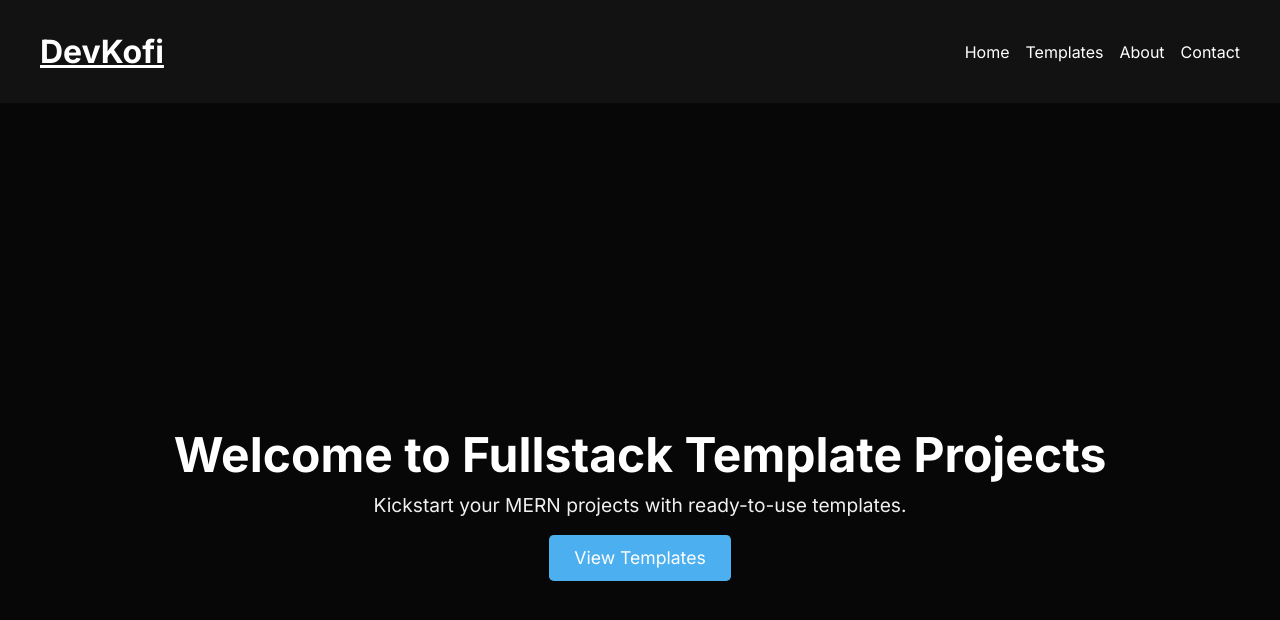
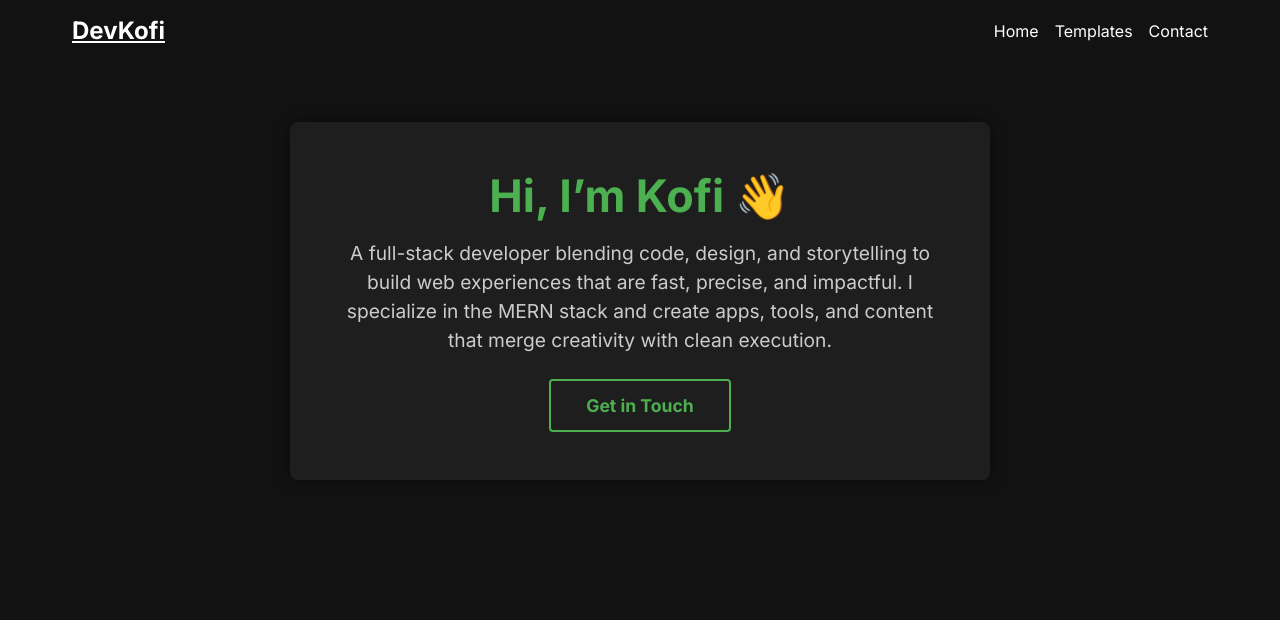
Before and after one commit to kofiarhin/devkofi, a React (Vite) app in the folder client/: page / in a window 1280 px wide. Shown: the top 620 px of the page. Built offline with nearby package versions, Linux system fonts and the light colour scheme.

Commit message:
cleaned up layout and added a contact page

```diff
--- a/client/package.json
+++ b/client/package.json
@@ -13,6 +13,7 @@
     "@tanstack/react-query": "^5.81.5",
     "react": "^19.1.0",
     "react-dom": "^19.1.0",
+    "react-icons": "^5.5.0",
     "react-router-dom": "^7.6.3"
   },
   "devDependencies": {
--- a/client/src/App.jsx
+++ b/client/src/App.jsx
@@ -2,6 +2,7 @@ import { BrowserRouter as Router, Routes, Route } from "react-router-dom";
 import Home from "./Pages/Home/Home";
 import Templates from "./Pages/Templates/Templates";
 import Header from "./components/Header/Header";
+import Contact from "./Pages/contact/contact";
 const App = () => {
   return (
     <div>
@@ -10,6 +11,7 @@ const App = () => {
         <Routes>
           <Route path="/" element={<Home />} />
           <Route path="/templates" element={<Templates />} />
+          <Route path="/contact" element={<Contact />} />
         </Routes>
       </Router>
     </div>
--- a/client/src/Pages/Home/Home.jsx
+++ b/client/src/Pages/Home/Home.jsx
@@ -1,7 +1,7 @@
 import Landing from "../../components/Landing/Landing";
 const Home = () => {
   return (
-    <div>
+    <div className="container">
       <Landing />
     </div>
   );
--- /dev/null
+++ b/client/src/Pages/contact/contact.jsx
@@ -0,0 +1,51 @@
+import { Link } from "react-router-dom";
+import "./contact.styles.scss";
+
+const Contact = () => {
+  return (
+    <section className="contact">
+      <div className="overlay">
+        <div className="text">
+          <h1>Let’s Work Together</h1>
+          <p>
+            Got a project, an idea, or just want to say hello? Fill out the form
+            below and I’ll get back to you as soon as possible.
+          </p>
+          <form className="form">
+            <div className="form-group">
+              <label htmlFor="name">Name</label>
+              <input type="text" id="name" placeholder="Your Name" required />
+            </div>
+            <div className="form-group">
+              <label htmlFor="email">Email</label>
+              <input
+                type="email"
+                id="email"
+                placeholder="you@example.com"
+                required
+              />
+            </div>
+            <div className="form-group">
+              <label htmlFor="message">Message</label>
+              <textarea
+                id="message"
+                placeholder="Your message"
+                required
+              ></textarea>
+            </div>
+            <button type="submit" className="primary-btn">
+              Send Message
+            </button>
+          </form>
+          <div className="actions">
+            <Link to="/" className="secondary-btn">
+              Back to Home
+            </Link>
+          </div>
+        </div>
+      </div>
+    </section>
+  );
+};
+
+export default Contact;
--- /dev/null
+++ b/client/src/Pages/contact/contact.styles.scss
@@ -0,0 +1,171 @@
+.contact {
+  min-height: 100vh;
+  background-color: #121212; // Dark background
+  display: flex;
+  align-items: center;
+  justify-content: center;
+  padding: 1.5rem;
+}
+
+.overlay {
+  background-color: #1e1e1e;
+  width: 100%;
+  max-width: 500px;
+  padding: 1.5rem;
+  border-radius: 8px;
+  box-shadow: 0 0 15px rgba(0, 0, 0, 0.4);
+}
+
+.text {
+  text-align: center;
+
+  h1 {
+    color: #4caf50; // Bright Green headline
+    margin-bottom: 1rem;
+    font-size: 1.8rem;
+    line-height: 1.2;
+  }
+
+  p {
+    color: #ccc;
+    margin-bottom: 1.5rem;
+    font-size: 1rem;
+    line-height: 1.5;
+  }
+}
+
+.form {
+  .form-group {
+    margin-bottom: 1rem;
+    text-align: left;
+
+    label {
+      display: block;
+      margin-bottom: 0.5rem;
+      color: #ffeb3b; // Sunny Yellow labels
+      font-size: 0.9rem;
+    }
+
+    input,
+    textarea {
+      width: 100%;
+      padding: 0.75rem;
+      border: 1px solid #333;
+      border-radius: 4px;
+      background: #2a2a2a;
+      color: #fff;
+      font-size: 1rem;
+      transition: border-color 0.3s ease;
+
+      &:focus {
+        border-color: #2196f3; // Vibrant Blue focus
+        outline: none;
+      }
+    }
+
+    textarea {
+      min-height: 120px;
+      resize: vertical;
+    }
+  }
+
+  .primary-btn {
+    display: inline-block;
+    background-color: #4caf50; // Bright Green button
+    color: #fff;
+    padding: 0.75rem 1.5rem;
+    border: none;
+    border-radius: 4px;
+    cursor: pointer;
+    font-weight: 600;
+    font-size: 1rem;
+    transition: background 0.3s ease;
+
+    &:hover {
+      background-color: #388e3c;
+    }
+  }
+}
+
+.actions {
+  margin-top: 1.5rem;
+
+  .secondary-btn {
+    display: inline-block;
+    background-color: transparent;
+    color: #4caf50;
+    border: 2px solid #4caf50;
+    padding: 0.6rem 1.2rem;
+    border-radius: 4px;
+    font-weight: 600;
+    text-decoration: none;
+    transition: all 0.3s ease;
+
+    &:hover {
+      background-color: #4caf50;
+      color: #fff;
+    }
+  }
+}
+
+/* 📱 Tablet (min-width: 600px) */
+@media (min-width: 600px) {
+  .overlay {
+    padding: 2rem;
+  }
+
+  .text h1 {
+    font-size: 2.2rem;
+  }
+
+  .text p {
+    font-size: 1.1rem;
+  }
+
+  .form .form-group input,
+  .form .form-group textarea {
+    font-size: 1.05rem;
+  }
+
+  .form .primary-btn {
+    font-size: 1.05rem;
+    padding: 0.85rem 2rem;
+  }
+
+  .actions .secondary-btn {
+    padding: 0.75rem 1.5rem;
+    font-size: 1.05rem;
+  }
+}
+
+/* 💻 Desktop (min-width: 1024px) */
+@media (min-width: 1024px) {
+  .overlay {
+    max-width: 700px;
+    padding: 3rem;
+  }
+
+  .text h1 {
+    font-size: 2.8rem;
+  }
+
+  .text p {
+    font-size: 1.2rem;
+  }
+
+  .form .form-group input,
+  .form .form-group textarea {
+    font-size: 1.1rem;
+    padding: 1rem;
+  }
+
+  .form .primary-btn {
+    font-size: 1.1rem;
+    padding: 1rem 2.5rem;
+  }
+
+  .actions .secondary-btn {
+    font-size: 1.1rem;
+    padding: 0.9rem 2.2rem;
+  }
+}
--- a/client/src/components/Header/Header.jsx
+++ b/client/src/components/Header/Header.jsx
@@ -1,43 +1,21 @@
-import React, { useState } from "react";
 import { Link } from "react-router-dom";
+import { FaBars } from "react-icons/fa";
 import "./header.styles.scss";
-
 const Header = () => {
-  const [menuOpen, setMenuOpen] = useState(false);
-
-  const toggleMenu = () => setMenuOpen(!menuOpen);
-  const closeMenu = () => setMenuOpen(false);
-
   return (
     <header className="header">
       <div className="container">
-        <h1 className="logo">
-          <Link to="/" onClick={closeMenu}>
-            DevKofi
-          </Link>
-        </h1>
+        <Link to="/" className="logo">
+          <h2>DevKofi</h2>
+        </Link>
+        <div className="menu">
+          <FaBars />
+        </div>
 
-        <button
-          className="menu-toggle"
-          onClick={toggleMenu}
-          aria-label="Toggle navigation menu"
-        >
-          ☰
-        </button>
-
-        <nav className={`nav ${menuOpen ? "open" : ""}`}>
-          <Link to="/" className="nav-link" onClick={closeMenu}>
-            Home
-          </Link>
-          <Link to="/templates" className="nav-link" onClick={closeMenu}>
-            Templates
-          </Link>
-          <Link to="/about" className="nav-link" onClick={closeMenu}>
-            About
-          </Link>
-          <Link to="/contact" className="nav-link" onClick={closeMenu}>
-            Contact
-          </Link>
+        <nav>
+          <Link to="/">Home</Link>
+          <Link to="/templates">Templates</Link>
+          <Link to="/contact">Contact</Link>
         </nav>
       </div>
     </header>
--- a/client/src/components/Header/header.styles.scss
+++ b/client/src/components/Header/header.styles.scss
@@ -1,22 +1,21 @@
 .header {
-  padding: 0rem 2rem;
+  color: white;
+  padding: 1rem 0rem;
+  a {
+    color: white;
+  }
+
   .container {
     display: flex;
-    color: white;
+    align-items: center;
     justify-content: space-between;
-    padding: 2rem 0rem;
-    align-items: center;
-    a {
-      color: white;
-    }
-    .menu-toggle {
+    .menu {
       display: none;
     }
-
     nav a {
       display: inline-block;
+      margin-left: 1rem;
       text-decoration: none;
-      margin-left: 1rem;
     }
   }
 }
--- a/client/src/components/Landing/Landing.jsx
+++ b/client/src/components/Landing/Landing.jsx
@@ -6,11 +6,16 @@ const Landing = () => {
     <section className="landing">
       <div className="overlay">
         <div className="text">
-          <h1>Welcome to Fullstack Template Projects</h1>
-          <p>Kickstart your MERN projects with ready-to-use templates.</p>
+          <h1>Hi, I’m Kofi 👋</h1>
+          <p>
+            A full-stack developer blending code, design, and storytelling to
+            build web experiences that are fast, precise, and impactful. I
+            specialize in the MERN stack and create apps, tools, and content
+            that merge creativity with clean execution.
+          </p>
           <div className="actions">
-            <Link to="/templates" className="primary-btn">
-              View Templates
+            <Link to="/contact" className="secondary-btn">
+              Get in Touch
             </Link>
           </div>
         </div>
--- a/client/src/components/Landing/landing.styles.scss
+++ b/client/src/components/Landing/landing.styles.scss
@@ -1,104 +1,21 @@
 .landing {
-  position: relative;
-  height: 100vh;
-  display: flex;
-  align-items: center;
-  justify-content: center;
-  color: #ffffff;
-}
-
-.overlay {
-  background-color: rgba(0, 0, 0, 0.6);
-  width: 100%;
-  height: 100%;
-  display: flex;
-  align-items: center;
-  justify-content: center;
-  padding: 1rem; // less padding for mobile
-}
-
-.text {
-  text-align: center;
-}
-
-.text h1 {
-  font-size: 2rem;
-  font-weight: 600;
-  margin-bottom: 0.5rem; // tighter spacing
-}
-
-.text p {
-  font-size: 1rem;
-  margin-bottom: 1rem; // reduced gap
-  line-height: 1.4;
-  color: #f0f0f0;
-}
-
-.actions {
-  display: flex;
-  gap: 0.5rem; // compact button spacing
-  justify-content: center;
-  flex-wrap: wrap;
-}
-
-.primary-btn {
-  background-color: #4cafef;
-  color: #ffffff;
-  padding: 0.5rem 1rem; // smaller buttons
-  border-radius: 0.3rem;
-  text-decoration: none;
-  font-size: 0.9rem;
-  transition: background-color 0.3s ease;
-
-  &:hover {
-    background-color: #2196f3;
+  color: white;
+  min-height: 60vh;
+  display: grid;
+  place-content: center;
+  h1 {
+    font-size: 1.5rem;
+    margin-bottom: 0.8rem;
+  }
+  p {
+    margin-bottom: 1rem;
+  }
+  a {
+    color: white;
+    display: inline-block;
+    padding: 1rem 2rem;
+    cursor: pointer;
+    background-color: var(--light-green);
+    text-decoration: none;
   }
 }
-
-.secondary-btn {
-  background-color: transparent;
-  color: #ffffff;
-  border: 1px solid #ffffff;
-  padding: 0.5rem 1rem; // smaller buttons
-  border-radius: 0.3rem;
-  text-decoration: none;
-  font-size: 0.9rem;
-  transition: background-color 0.3s ease, color 0.3s ease;
-
-  &:hover {
-    background-color: #ffffff;
-    color: #000000;
-  }
-}
-
-@media (min-width: 600px) {
-  .text h1 {
-    font-size: 2.5rem;
-  }
-
-  .text p {
-    font-size: 1.1rem;
-  }
-
-  .primary-btn,
-  .secondary-btn {
-    padding: 0.6rem 1.2rem;
-    font-size: 1rem;
-  }
-}
-
-@media (min-width: 1024px) {
-  .text h1 {
-    font-size: 3rem;
-  }
-
-  .text p {
-    font-size: 1.2rem;
-  }
-
-  .primary-btn,
-  .secondary-btn {
-    padding: 0.8rem 1.6rem;
-    font-size: 1.1rem;
-  }
-}
--- a/client/src/components/TemplateList/TemplateList.jsx
+++ b/client/src/components/TemplateList/TemplateList.jsx
@@ -1,9 +1,13 @@
+import "./templateList.styles.scss";
 const TemplateList = ({ data }) => {
+  console.log(data[0]);
   return (
     <div className="template-wrapper">
       {data.map((item) => (
-        <div key={item.id || item.name}>
+        <div key={item.id || item.name} className="template-unit">
           <h2>{item.name}</h2>
+          <p> {item.description} </p>
+          <button>Download</button>
         </div>
       ))}
     </div>
--- a/client/src/components/TemplateList/templateList.styles.scss
+++ b/client/src/components/TemplateList/templateList.styles.scss
@@ -1,14 +1,42 @@
 .template-wrapper {
-  display: grid;
-  grid-template-columns: repeat(3, 1fr);
-  gap: 20px;
+  max-width: 1200px;
+  margin: 0 auto;
+  .template-unit {
+    margin-bottom: 2rem;
+    padding: 1rem;
+    cursor: pointer;
+    transition: all ease-in-out 300ms;
+  }
   h2 {
-    font-size: 1rem;
+    font-size: 1.2rem;
+    margin-bottom: 0.5rem;
+  }
+  p {
+    margin-bottom: 1rem;
+  }
+  button {
+    background-color: var(--light-green);
+    padding: 1rem 2rem;
+    color: white;
+    font-weight: 800;
+    font-size: 0.8rem;
+    cursor: pointer;
+    transition: all ease-in-out 300ms;
+    &:hover {
+      background-color: white;
+      color: var(--light-green);
+    }
   }
 }
 
 @media (min-width: 800px) {
   .template-wrapper {
-    grid-template-columns: repeat(5, 1fr);
+    display: grid;
+    grid-template-columns: repeat(3, 1fr);
+    gap: 20px;
+    .template-unit {
+      margin-bottom: 0rem;
+      padding: 1rem;
+    }
   }
 }
--- a/client/src/main.styles.scss
+++ b/client/src/main.styles.scss
@@ -5,6 +5,7 @@
   --sedondary-color: #gren;
   --text-color: #f5f5f5;
   --light-blue: #4cafef;
+  --light-green: #1a9f5e;
 }
 
 * {
```
Also changed, not shown: 1 other file (tests, documents, lock files or other folders).
